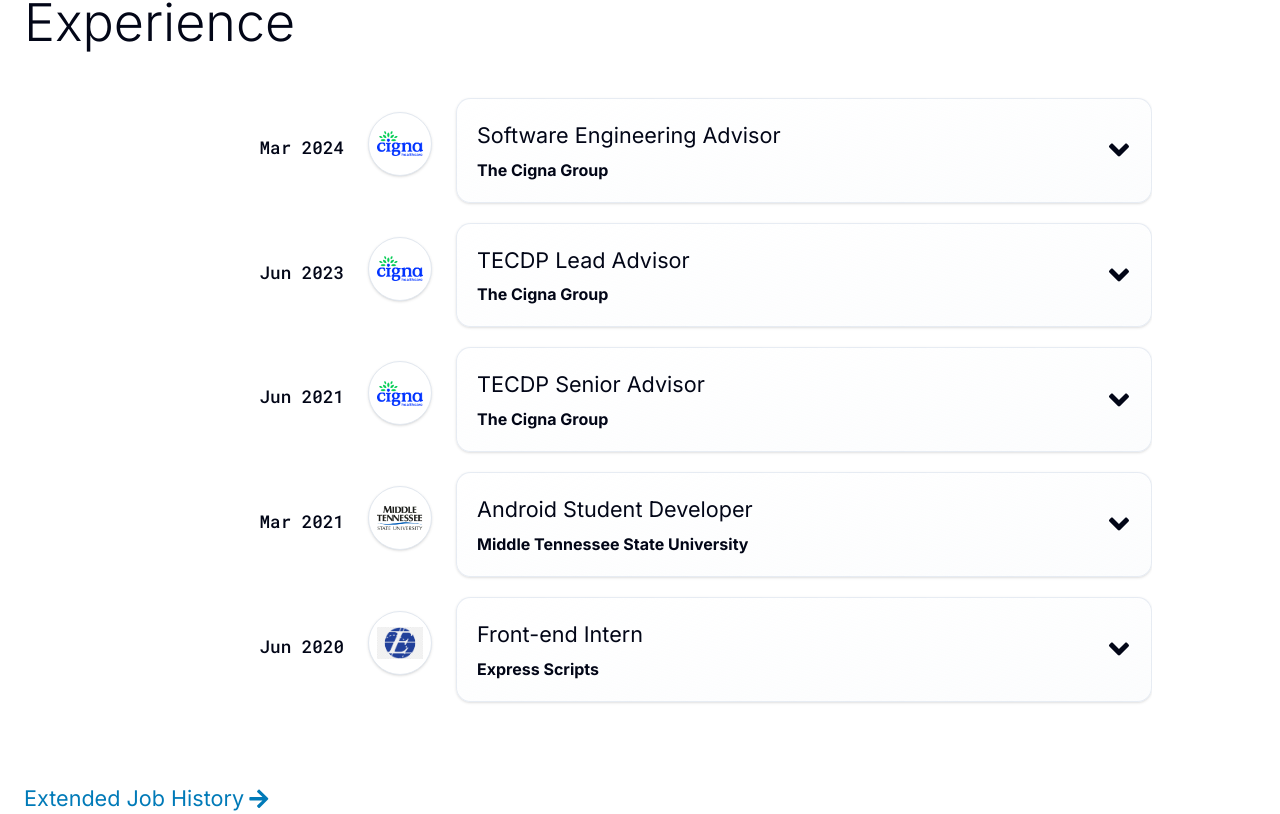
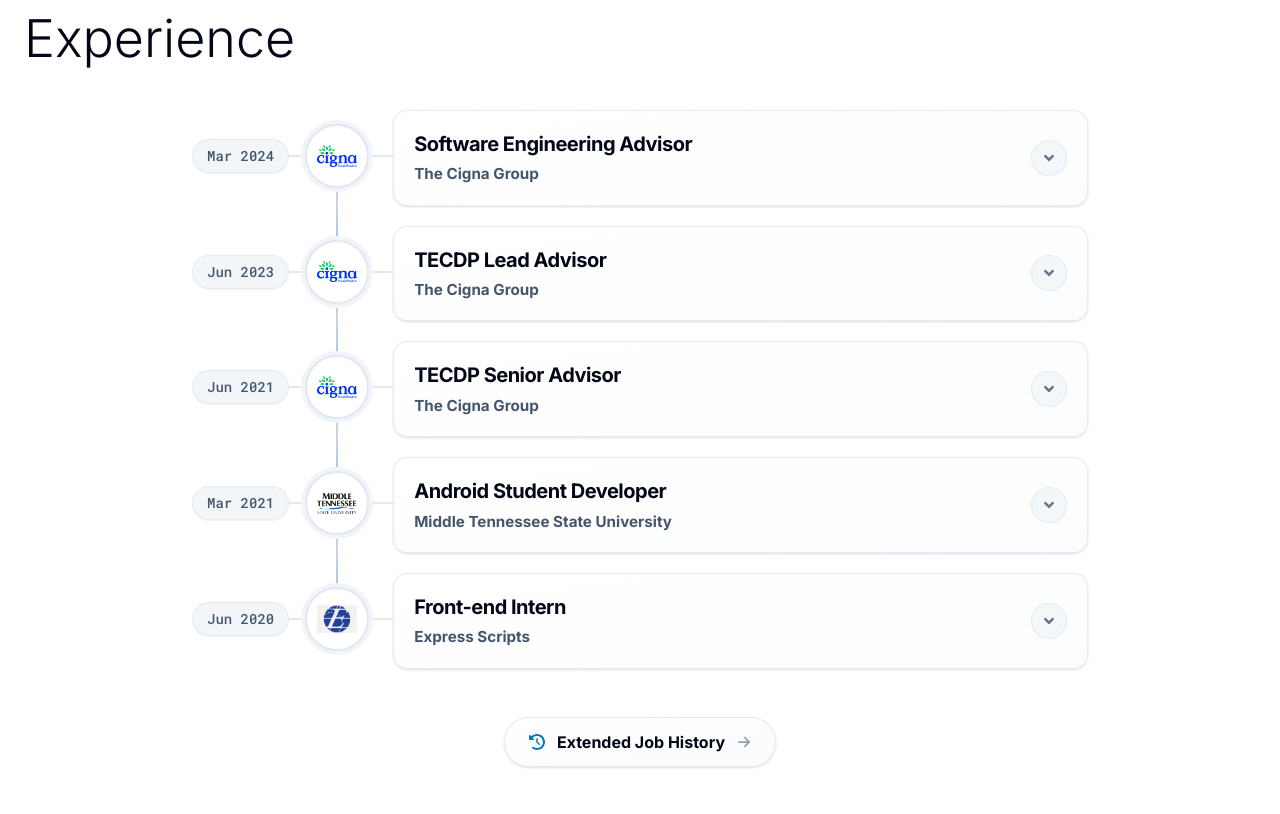
Before and after one commit to CodyManess/portfolio-website, a Next.js app: page / in a window 1280 px wide. Shown: the part 1926-2740 px from the top of the page. Built offline with nearby package versions, Linux system fonts and the light colour scheme.

Commit message:
feat: add extended job history page and experience timeline components

```diff
--- a/src/app/extended/page.tsx
+++ b/src/app/extended/page.tsx
@@ -22,21 +22,31 @@ export const metadata: Metadata = {
 
 const Page: React.FC = () => {
   return (
-    <section id="extended-experience" className="section sm:mt-[12vh]">
+    <section
+      id="extended-experience"
+      className="section sm:mt-[12vh] py-8 sm:py-12"
+    >
       <div className="container mx-auto px-4 lg:px-6">
-        <Link className="h3 ml-2 inline-block mb-8" href="/#experience">
-          <FaArrowLeft className="inline mx-1" />
-          Back to Portfolio
+        <Link
+          className="group inline-flex items-center gap-2 text-sm sm:text-base font-semibold px-4 py-2 rounded-full border border-slate-200/80 dark:border-slate-800/80 bg-slate-100/70 dark:bg-slate-900/70 hover:border-[var(--primary-color)]/40 dark:hover:border-[var(--primary-light)]/40 mb-6 transition-all duration-200"
+          href="/#experience"
+        >
+          <FaArrowLeft
+            className="text-xs transition-transform duration-200 group-hover:-translate-x-1"
+            aria-hidden="true"
+          />
+          <span>Back to Portfolio</span>
         </Link>
-        <h1 className="h2">Extended Job History</h1>
-        <p>
+        <h1 className="text-4xl sm:text-[3.25rem] font-light leading-tight mb-3">
+          Extended Job History
+        </h1>
+        <p className="max-w-3xl text-sm sm:text-base text-slate-600 dark:text-slate-300 leading-relaxed mb-4">
           Here you&apos;ll find the past jobs I do not normally include on my
-          professional resume. <br />
-          As you can see below, I&apos;ve had a colorful job history while
-          getting through high school and college, often balancing multiple jobs
-          at once to make ends meet. <br />
-          From this, I hope you can see some of the ambition and hard work that
-          helped me get to where I am today.
+          professional resume. As you can see below, I&apos;ve had a colorful
+          job history while getting through high school and college, often
+          balancing multiple jobs at once to make ends meet. From this, I hope
+          you can see some of the ambition and hard work that helped me get to
+          where I am today.
         </p>
         <WorkTimeline roles={extendedRoles} />
       </div>
--- a/src/components/experience/experience.tsx
+++ b/src/components/experience/experience.tsx
@@ -1,18 +1,30 @@
 import { roles } from '@/data/experience'
 import Link from 'next/link'
-import { FaArrowRight } from 'react-icons/fa'
+import { FaArrowRight, FaClockRotateLeft } from 'react-icons/fa6'
 import WorkTimeline from '@/components/shared/work-timeline/work-timeline'
 
 const Experience = () => {
   return (
-    <section id="experience" className="py-16 flex justify-center">
+    <section id="experience" className="py-16 md:py-20 flex justify-center">
       <div className="container mx-auto px-4 lg:px-6">
-        <h2>Experience</h2>
+        <h2 className="mb-2">Experience</h2>
         <WorkTimeline roles={roles} />
-        <Link className="h3 mt-8 block" href="/extended">
-          Extended Job History
-          <FaArrowRight className="mb-[2px] ml-1 inline" />
-        </Link>
+        <div className="mt-6 flex justify-center">
+          <Link
+            className="group inline-flex items-center gap-3 px-6 py-3 rounded-full border border-slate-200/90 dark:border-slate-800/80 bg-gradient-to-br from-white to-slate-50/80 dark:from-slate-900/70 dark:to-slate-950/90 text-sm sm:text-base font-semibold text-[var(--foreground)] hover:text-[var(--primary-color)] dark:hover:text-[var(--primary-light)] shadow-sm hover:shadow-[0_10px_25px_rgba(0,122,184,0.14)] hover:border-[var(--primary-color)]/40 dark:hover:border-[var(--primary-light)]/40 hover:-translate-y-0.5 transition-all duration-300"
+            href="/extended"
+          >
+            <FaClockRotateLeft
+              className="text-[var(--primary-color)] dark:text-[var(--primary-light)] text-sm sm:text-base transition-transform duration-300 group-hover:-rotate-12"
+              aria-hidden="true"
+            />
+            <span>Extended Job History</span>
+            <FaArrowRight
+              className="text-xs sm:text-sm text-slate-400 group-hover:text-[var(--primary-color)] dark:group-hover:text-[var(--primary-light)] transition-all duration-300 group-hover:translate-x-1"
+              aria-hidden="true"
+            />
+          </Link>
+        </div>
       </div>
     </section>
   )
--- a/src/components/shared/accordion.tsx
+++ b/src/components/shared/accordion.tsx
@@ -44,22 +44,30 @@ export function Accordion(props: AccordionProps) {
   })
 
   return (
-    <div className={cn('group', props.className)} data-active={isOpen}>
+    <div
+      className={cn(
+        'group data-[active=true]:border-[var(--primary-color)]/40 dark:data-[active=true]:border-[var(--primary-light)]/50 data-[active=true]:shadow-[0_12px_30px_rgba(0,122,184,0.12)]',
+        props.className
+      )}
+      data-active={isOpen}
+    >
       {!!header && (
         <button
           ref={accordionHeader}
           type="button"
-          className="flex justify-between transition-all duration-300 p-4 w-full bg-transparent text-inherit border-none cursor-pointer outline-none focus:rounded-lg focus:brightness-95 dark:focus:brightness-110"
+          className="flex items-center justify-between gap-2.5 sm:gap-4 transition-all duration-300 p-3.5 sm:p-5 w-full bg-transparent text-inherit border-none cursor-pointer outline-none focus-visible:ring-2 focus-visible:ring-[var(--primary-color)] focus-visible:rounded-2xl"
           onClick={toggleAccordion}
           aria-expanded={isOpen}
           aria-controls={panelId}
           id={headerId}
         >
-          <div className="text-left p-1">{header}</div>
-          <FaAngleDown
-            className="flex self-center transition-transform duration-300 text-[2em] group-data-[active=true]:rotate-180"
+          <div className="text-left flex-1 min-w-0">{header}</div>
+          <span
+            className="flex h-8 w-8 sm:h-9 sm:w-9 shrink-0 items-center justify-center self-center rounded-full border border-slate-200/80 dark:border-slate-700/80 bg-slate-100/80 dark:bg-slate-800/80 text-slate-500 dark:text-slate-400 transition-all duration-300 group-hover:border-[var(--primary-color)]/30 group-hover:bg-[var(--primary-color)]/10 group-hover:text-[var(--primary-color)] dark:group-hover:border-[var(--primary-light)]/40 dark:group-hover:bg-[var(--primary-light)]/15 dark:group-hover:text-[var(--primary-light)] group-data-[active=true]:border-transparent group-data-[active=true]:bg-[var(--primary-color)] group-data-[active=true]:text-white dark:group-data-[active=true]:bg-[var(--primary-light)] dark:group-data-[active=true]:text-slate-950"
             aria-hidden="true"
-          />
+          >
+            <FaAngleDown className="text-sm sm:text-base transition-transform duration-300 group-data-[active=true]:rotate-180" />
+          </span>
         </button>
       )}
 
@@ -78,7 +86,7 @@ export function Accordion(props: AccordionProps) {
           inert={!isOpen}
         >
           <div className="min-h-0 overflow-hidden">
-            <div className="mb-6 mx-8">{body}</div>
+            <div className="px-3.5 sm:px-5 pb-4 sm:pb-5">{body}</div>
           </div>
         </div>
       )}
--- a/src/components/shared/work-timeline/role-card.tsx
+++ b/src/components/shared/work-timeline/role-card.tsx
@@ -22,26 +22,38 @@ const RoleCard = ({ role, setExpanded, expanded, index }: RoleCardProps) => {
       setExpanded={setExpanded}
     >
       <AccordionHeader>
-        <h3 className="mb-[0.4rem] text-[var(--foreground)] group-hover:text-[var(--primary-color)] dark:group-hover:text-[var(--primary-light)] transition-colors duration-300">
+        <div className="flex flex-col gap-1">
+          <h3 className="text-base sm:text-xl font-semibold tracking-tight leading-snug text-[var(--foreground)] group-hover:text-[var(--primary-color)] dark:group-hover:text-[var(--primary-light)] group-data-[active=true]:text-[var(--primary-color)] dark:group-data-[active=true]:text-[var(--primary-light)] transition-colors duration-300">
             {role.title}
           </h3>
-        <p className="subtitle1">{role.companyName}</p>
-        <p className="subtitle2 mt-1 md:hidden">{role.date}</p>
+          <div className="flex flex-col items-start gap-1.5 mt-0.5">
+            <p className="text-xs sm:text-[0.95rem] font-semibold text-slate-600 dark:text-slate-300">
+              {role.companyName}
+            </p>
+            <p className="md:hidden text-[11px] font-mono font-medium px-2.5 py-0.5 rounded-full bg-slate-100 dark:bg-slate-800/90 text-[var(--primary-color)] dark:text-[var(--primary-light)] border border-slate-200/80 dark:border-slate-700/70">
+              {role.date}
+            </p>
+          </div>
+        </div>
       </AccordionHeader>
 
       <AccordionBody>
-        {role.description.map((section, index) => (
-          <div key={`${role.title}${index}`}>
+        <div className="border-t border-slate-200/80 dark:border-slate-800/80 pt-4 space-y-4">
+          {role.description.map((section, sectionIndex) => (
+            <div key={`${role.title}${sectionIndex}`} className="space-y-2">
               {section.heading && (
-              <h4 className="subtitle2">{section.heading}</h4>
+                <h4 className="text-sm sm:text-[0.95rem] font-semibold text-slate-800 dark:text-slate-100 pl-3 border-l-2 border-[var(--primary-color)] dark:border-[var(--primary-light)] leading-snug">
+                  {section.heading}
+                </h4>
               )}
-            <ul className="list-disc pl-5 space-y-1 text-sm text-slate-600 dark:text-slate-300">
+              <ul className="list-disc pl-5 space-y-1.5 text-sm sm:text-[0.925rem] leading-relaxed text-slate-600 dark:text-slate-300 marker:text-[var(--primary-color)] dark:marker:text-[var(--primary-light)]">
                 {section.items.map((item) => (
                   <li key={item}>{item}</li>
                 ))}
               </ul>
             </div>
           ))}
+        </div>
       </AccordionBody>
     </Accordion>
   )
--- a/src/components/shared/work-timeline/role-item.tsx
+++ b/src/components/shared/work-timeline/role-item.tsx
@@ -2,6 +2,8 @@ import Image from 'next/image'
 import Role from '@/types/role'
 import RoleCard from './role-card'
 import { Roboto_Mono } from 'next/font/google'
+import { FaBriefcase } from 'react-icons/fa6'
+import { cn } from '@/lib/utils'
 
 const robotoMono = Roboto_Mono({
   style: ['normal'],
@@ -24,36 +26,80 @@ export default function RoleItem({
   index,
   isLast,
 }: RoleItemProps) {
+  const isExpanded = expanded === index
+
   return (
-    <div className="flex w-full mb-3 relative">
+    <div className="group/item flex md:grid md:grid-cols-subgrid md:col-span-3 w-full pb-4 sm:pb-5 last:pb-0 relative">
       {/* Date Column (Hidden on mobile) */}
-      <div className="hidden md:flex flex-col flex-none w-48 lg:w-60 text-right pr-6 pt-[41px]">
-        <p
-          className={`${robotoMono.className} text-sm lg:text-[1.1rem] font-medium whitespace-nowrap`}
+      <div className="hidden md:flex items-start justify-end pr-4 pt-[29px] relative">
+        <span
+          className={cn(
+            robotoMono.className,
+            'inline-flex items-center px-3.5 py-1.5 rounded-full text-xs lg:text-sm font-medium whitespace-nowrap border transition-all duration-300 shadow-2xs z-10',
+            isExpanded
+              ? 'bg-[var(--primary-color)]/10 dark:bg-[var(--primary-light)]/15 text-[var(--primary-color)] dark:text-[var(--primary-light)] border-[var(--primary-color)]/35 dark:border-[var(--primary-light)]/40'
+              : 'bg-slate-100/90 dark:bg-slate-900/90 text-slate-600 dark:text-slate-300 border-slate-200/90 dark:border-slate-800 group-hover/item:border-[var(--primary-color)]/30 dark:group-hover/item:border-[var(--primary-light)]/35 group-hover/item:text-[var(--primary-color)] dark:group-hover/item:text-[var(--primary-light)]'
+          )}
         >
           {role.date}
-        </p>
+        </span>
+        {/* Horizontal connector from Date Pill to Circle */}
+        <div
+          className={cn(
+            'h-[2px] w-4 absolute right-0 top-[45px] transition-colors duration-300',
+            isExpanded
+              ? 'bg-[var(--primary-color)]/50 dark:bg-[var(--primary-light)]/50'
+              : 'bg-slate-200 dark:bg-slate-800 group-hover/item:bg-[var(--primary-color)]/35 dark:group-hover/item:bg-[var(--primary-light)]/35'
+          )}
+          aria-hidden="true"
+        />
       </div>
 
       {/* Center Line and Dot */}
-      <div className="flex flex-col items-center relative shrink-0 pt-[18px]">
-        <div className="w-16 h-16 rounded-full bg-white border border-border flex items-center justify-center z-10 p-2 shadow-sm shrink-0">
-          {role.companyLogo && (
+      <div className="flex flex-col items-center relative shrink-0 pt-[26px] sm:pt-[14px]">
+        <div
+          className={cn(
+            'w-10 h-10 sm:w-16 sm:h-16 rounded-full flex items-center justify-center z-10 p-1.5 sm:p-2.5 shrink-0 transition-all duration-300',
+            role.companyLogo ? 'bg-white' : 'bg-slate-50 dark:bg-slate-900',
+            isExpanded
+              ? 'border-2 border-[var(--primary-color)] dark:border-[var(--primary-light)] ring-3 sm:ring-4 ring-[var(--primary-color)]/20 dark:ring-[var(--primary-light)]/25 shadow-[0_0_20px_rgba(0,122,184,0.22)] scale-105'
+              : 'border-2 border-slate-200 dark:border-slate-700 ring-3 sm:ring-4 ring-slate-100 dark:ring-slate-800/60 shadow-sm group-hover/item:border-[var(--primary-color)]/60 dark:group-hover/item:border-[var(--primary-light)]/60 group-hover/item:ring-[var(--primary-color)]/10 dark:group-hover/item:ring-[var(--primary-light)]/15 group-hover/item:scale-105'
+          )}
+        >
+          {role.companyLogo ? (
             <Image
-              className="max-w-full h-auto object-contain"
+              className="max-w-full max-h-full w-auto h-auto object-contain"
               src={role.companyLogo}
               alt={`${role.companyName} Logo`}
+            />
+          ) : (
+            <FaBriefcase
+              className="text-base sm:text-xl text-[var(--primary-color)] dark:text-[var(--primary-light)]"
+              aria-hidden="true"
             />
           )}
         </div>
         {/* Vertical Line */}
         {!isLast && (
-          <div className="w-[2px] bg-white/30 absolute top-[82px] bottom-[-30px] left-1/2 -translate-x-1/2"></div>
+          <div
+            className="w-[2px] bg-gradient-to-b from-[var(--primary-color)]/45 via-slate-300 to-[var(--primary-color)]/45 dark:from-[var(--primary-light)]/50 dark:via-slate-700 dark:to-[var(--primary-light)]/50 absolute top-[46px] -bottom-[46px] left-1/2 -translate-x-1/2 z-0"
+            aria-hidden="true"
+          />
         )}
       </div>
 
       {/* Content Column */}
-      <div className="flex-1 pl-4 md:pl-6 pt-1 pb-1">
+      <div className="flex-1 min-w-0 pl-3 sm:pl-5 md:pl-6 relative">
+        {/* Horizontal connector from Circle to Card */}
+        <div
+          className={cn(
+            'h-[2px] w-3 sm:w-5 md:w-6 absolute left-0 top-[45px] transition-colors duration-300',
+            isExpanded
+              ? 'bg-[var(--primary-color)]/50 dark:bg-[var(--primary-light)]/50'
+              : 'bg-slate-200 dark:bg-slate-800 group-hover/item:bg-[var(--primary-color)]/35 dark:group-hover/item:bg-[var(--primary-light)]/35'
+          )}
+          aria-hidden="true"
+        />
         <RoleCard
           role={role}
           setExpanded={setExpanded}
--- a/src/components/shared/work-timeline/work-timeline.tsx
+++ b/src/components/shared/work-timeline/work-timeline.tsx
@@ -11,7 +11,7 @@ export default function WorkTimeline({ roles }: WorkTimelineProps) {
   const [expanded, setExpanded] = React.useState<number | false>(false)
 
   return (
-    <div className="flex flex-col max-w-screen-lg mx-auto w-full py-8 overflow-hidden">
+    <div className="flex flex-col md:grid md:grid-cols-[max-content_auto_minmax(0,1fr)] max-w-4xl mx-auto w-full py-6">
       {roles.map((role, index) => (
         <RoleItem
           key={index}
```
Also changed, not shown: 2 other files (tests, documents, lock files or other folders). Lines whose indentation alone changed are shown as unchanged.
